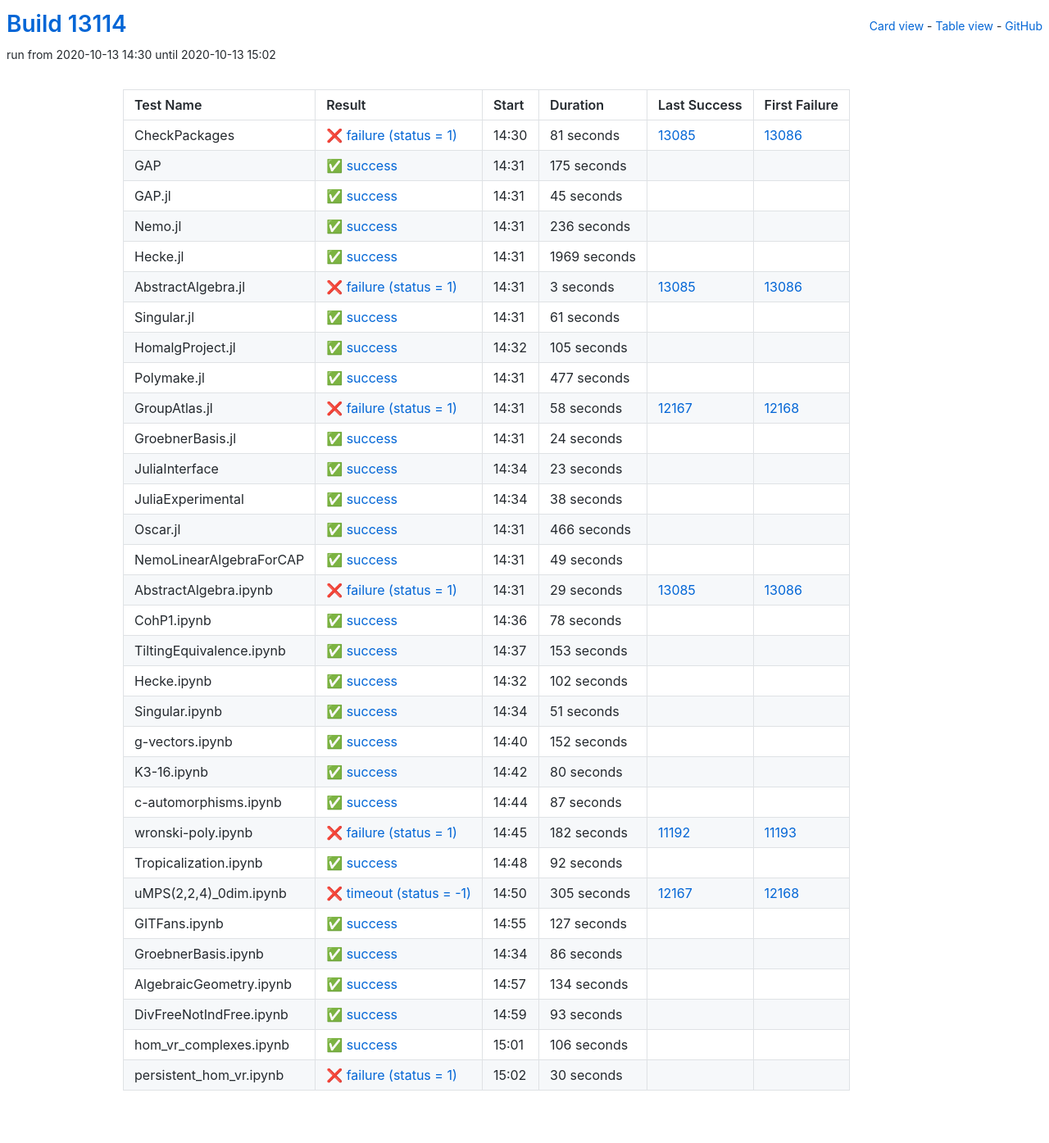
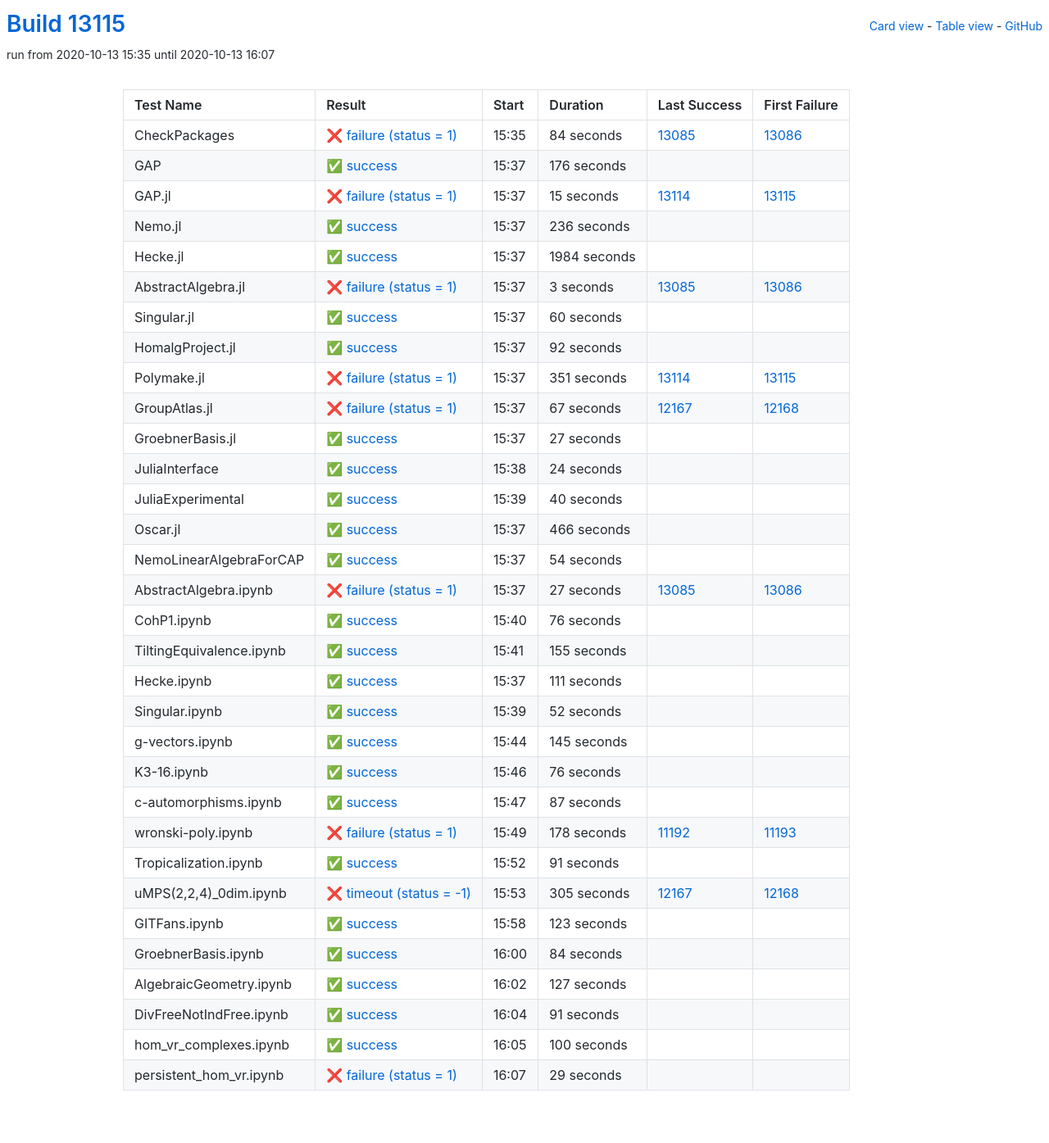
Before and after one commit to oscar-system/oscar-ci-status, a Jekyll site: the page built from table.html, in a window 1280 px wide. Shown: the whole page at 82% size. Built offline with Jekyll 4.4.1, drawn with Linux system fonts in a browser that asks for light colours.

Commit message:
Build #13115

```diff
--- a/_data/ci.yml
+++ b/_data/ci.yml
@@ -1,6 +1,6 @@
 ---
-build: 13114
-build_url: https://oscarci.mathematik.uni-kl.de/job/oscar/13114/
+build: 13115
+build_url: https://oscarci.mathematik.uni-kl.de/job/oscar/13115/
 job: oscar
 organization: oscar-system
 repo: oscar-ci-status
@@ -8,44 +8,44 @@
 tests:
 - name: CheckPackages
   id: checkpackages
-  log: https://oscarci.mathematik.uni-kl.de/job/oscar/13114/artifact/logs/build-13114/CheckPackages.log
-  start: 2020-10-13 14:30
+  log: https://oscarci.mathematik.uni-kl.de/job/oscar/13115/artifact/logs/build-13115/CheckPackages.log
+  start: 2020-10-13 15:35
   success: false
   exitcode: 1
   status: failure
-  duration: 81
+  duration: 84
   last_success: 13085
   last_success_url: https://oscarci.mathematik.uni-kl.de/job/oscar/13085/
   first_failure: 13086
   first_failure_url: https://oscarci.mathematik.uni-kl.de/job/oscar/13086/
 - name: GAP
   id: gap
-  log: https://oscarci.mathematik.uni-kl.de/job/oscar/13114/artifact/logs/build-13114/GAP.log
-  start: 2020-10-13 14:31
+  log: https://oscarci.mathematik.uni-kl.de/job/oscar/13115/artifact/logs/build-13115/GAP.log
+  start: 2020-10-13 15:37
   success: true
   exitcode: 0
   status: success
-  duration: 175
+  duration: 176
   last_success: false
   last_success_url:
   first_failure: false
   first_failure_url:
 - name: GAP.jl
   id: gap-jl
-  log: https://oscarci.mathematik.uni-kl.de/job/oscar/13114/artifact/logs/build-13114/GAP.jl.log
-  start: 2020-10-13 14:31
-  success: true
-  exitcode: 0
-  status: success
-  duration: 45
-  last_success: false
-  last_success_url:
-  first_failure: false
-  first_failure_url:
+  log: https://oscarci.mathematik.uni-kl.de/job/oscar/13115/artifact/logs/build-13115/GAP.jl.log
+  start: 2020-10-13 15:37
+  success: false
+  exitcode: 1
+  status: failure
+  duration: 15
+  last_success: 13114
+  last_success_url: https://oscarci.mathematik.uni-kl.de/job/oscar/13114/
+  first_failure: 13115
+  first_failure_url: https://oscarci.mathematik.uni-kl.de/job/oscar/13115/
 - name: Nemo.jl
   id: nemo-jl
-  log: https://oscarci.mathematik.uni-kl.de/job/oscar/13114/artifact/logs/build-13114/Nemo.jl.log
-  start: 2020-10-13 14:31
+  log: https://oscarci.mathematik.uni-kl.de/job/oscar/13115/artifact/logs/build-13115/Nemo.jl.log
+  start: 2020-10-13 15:37
   success: true
   exitcode: 0
   status: success
@@ -56,20 +56,20 @@
   first_failure_url:
 - name: Hecke.jl
   id: hecke-jl
-  log: https://oscarci.mathematik.uni-kl.de/job/oscar/13114/artifact/logs/build-13114/Hecke.jl.log
-  start: 2020-10-13 14:31
+  log: https://oscarci.mathematik.uni-kl.de/job/oscar/13115/artifact/logs/build-13115/Hecke.jl.log
+  start: 2020-10-13 15:37
   success: true
   exitcode: 0
   status: success
-  duration: 1969
+  duration: 1984
   last_success: false
   last_success_url:
   first_failure: false
   first_failure_url:
 - name: AbstractAlgebra.jl
   id: abstractalgebra-jl
-  log: https://oscarci.mathematik.uni-kl.de/job/oscar/13114/artifact/logs/build-13114/AbstractAlgebra.jl.log
-  start: 2020-10-13 14:31
+  log: https://oscarci.mathematik.uni-kl.de/job/oscar/13115/artifact/logs/build-13115/AbstractAlgebra.jl.log
+  start: 2020-10-13 15:37
   success: false
   exitcode: 1
   status: failure
@@ -80,56 +80,68 @@
   first_failure_url: https://oscarci.mathematik.uni-kl.de/job/oscar/13086/
 - name: Singular.jl
   id: singular-jl
-  log: https://oscarci.mathematik.uni-kl.de/job/oscar/13114/artifact/logs/build-13114/Singular.jl.log
-  start: 2020-10-13 14:31
+  log: https://oscarci.mathematik.uni-kl.de/job/oscar/13115/artifact/logs/build-13115/Singular.jl.log
+  start: 2020-10-13 15:37
   success: true
   exitcode: 0
   status: success
-  duration: 61
+  duration: 60
   last_success: false
   last_success_url:
   first_failure: false
   first_failure_url:
 - name: HomalgProject.jl
   id: homalgproject-jl
-  log: https://oscarci.mathematik.uni-kl.de/job/oscar/13114/artifact/logs/build-13114/HomalgProject.jl.log
-  start: 2020-10-13 14:32
+  log: https://oscarci.mathematik.uni-kl.de/job/oscar/13115/artifact/logs/build-13115/HomalgProject.jl.log
+  start: 2020-10-13 15:37
   success: true
   exitcode: 0
   status: success
-  duration: 105
+  duration: 92
   last_success: false
   last_success_url:
   first_failure: false
   first_failure_url:
 - name: Polymake.jl
   id: polymake-jl
-  log: https://oscarci.mathematik.uni-kl.de/job/oscar/13114/artifact/logs/build-13114/Polymake.jl.log
-  start: 2020-10-13 14:31
-  success: true
-  exitcode: 0
-  status: success
-  duration: 477
-  last_success: false
-  last_success_url:
-  first_failure: false
-  first_failure_url:
-- name: GroupAtlas.jl
-  id: groupatlas-jl
-  log: https://oscarci.mathematik.uni-kl.de/job/oscar/13114/artifact/logs/build-13114/GroupAtlas.jl.log
-  start: 2020-10-13 14:31
+  log: https://oscarci.mathematik.uni-kl.de/job/oscar/13115/artifact/logs/build-13115/Polymake.jl.log
+  start: 2020-10-13 15:37
   success: false
   exitcode: 1
   status: failure
-  duration: 58
+  duration: 351
+  last_success: 13114
+  last_success_url: https://oscarci.mathematik.uni-kl.de/job/oscar/13114/
+  first_failure: 13115
+  first_failure_url: https://oscarci.mathematik.uni-kl.de/job/oscar/13115/
+- name: GroupAtlas.jl
+  id: groupatlas-jl
+  log: https://oscarci.mathematik.uni-kl.de/job/oscar/13115/artifact/logs/build-13115/GroupAtlas.jl.log
+  start: 2020-10-13 15:37
+  success: false
+  exitcode: 1
+  status: failure
+  duration: 67
   last_success: 12167
   last_success_url: https://oscarci.mathematik.uni-kl.de/job/oscar/12167/
   first_failure: 12168
   first_failure_url: https://oscarci.mathematik.uni-kl.de/job/oscar/12168/
 - name: GroebnerBasis.jl
   id: groebnerbasis-jl
-  log: https://oscarci.mathematik.uni-kl.de/job/oscar/13114/artifact/logs/build-13114/GroebnerBasis.jl.log
-  start: 2020-10-13 14:31
+  log: https://oscarci.mathematik.uni-kl.de/job/oscar/13115/artifact/logs/build-13115/GroebnerBasis.jl.log
+  start: 2020-10-13 15:37
+  success: true
+  exitcode: 0
+  status: success
+  duration: 27
+  last_success: false
+  last_success_url:
+  first_failure: false
+  first_failure_url:
+- name: JuliaInterface
+  id: juliainterface
+  log: https://oscarci.mathematik.uni-kl.de/job/oscar/13115/artifact/logs/build-13115/JuliaInterface.log
+  start: 2020-10-13 15:38
   success: true
   exitcode: 0
   status: success
@@ -138,34 +150,22 @@
   last_success_url:
   first_failure: false
   first_failure_url:
-- name: JuliaInterface
-  id: juliainterface
-  log: https://oscarci.mathematik.uni-kl.de/job/oscar/13114/artifact/logs/build-13114/JuliaInterface.log
-  start: 2020-10-13 14:34
+- name: JuliaExperimental
+  id: juliaexperimental
+  log: https://oscarci.mathematik.uni-kl.de/job/oscar/13115/artifact/logs/build-13115/JuliaExperimental.log
+  start: 2020-10-13 15:39
   success: true
   exitcode: 0
   status: success
-  duration: 23
-  last_success: false
-  last_success_url:
-  first_failure: false
-  first_failure_url:
-- name: JuliaExperimental
-  id: juliaexperimental
-  log: https://oscarci.mathematik.uni-kl.de/job/oscar/13114/artifact/logs/build-13114/JuliaExperimental.log
-  start: 2020-10-13 14:34
-  success: true
-  exitcode: 0
-  status: success
-  duration: 38
+  duration: 40
   last_success: false
   last_success_url:
   first_failure: false
   first_failure_url:
 - name: Oscar.jl
   id: oscar-jl
-  log: https://oscarci.mathematik.uni-kl.de/job/oscar/13114/artifact/logs/build-13114/Oscar.jl.log
-  start: 2020-10-13 14:31
+  log: https://oscarci.mathematik.uni-kl.de/job/oscar/13115/artifact/logs/build-13115/Oscar.jl.log
+  start: 2020-10-13 15:37
   success: true
   exitcode: 0
   status: success
@@ -176,104 +176,104 @@
   first_failure_url:
 - name: NemoLinearAlgebraForCAP
   id: nemolinearalgebraforcap
-  log: https://oscarci.mathematik.uni-kl.de/job/oscar/13114/artifact/logs/build-13114/NemoLinearAlgebraForCAP.log
-  start: 2020-10-13 14:31
+  log: https://oscarci.mathematik.uni-kl.de/job/oscar/13115/artifact/logs/build-13115/NemoLinearAlgebraForCAP.log
+  start: 2020-10-13 15:37
   success: true
   exitcode: 0
   status: success
-  duration: 49
+  duration: 54
   last_success: false
   last_success_url:
   first_failure: false
   first_failure_url:
 - name: AbstractAlgebra.ipynb
   id: abstractalgebra-ipynb
-  log: https://oscarci.mathematik.uni-kl.de/job/oscar/13114/artifact/logs/build-13114/AbstractAlgebra.ipynb.log
-  start: 2020-10-13 14:31
+  log: https://oscarci.mathematik.uni-kl.de/job/oscar/13115/artifact/logs/build-13115/AbstractAlgebra.ipynb.log
+  start: 2020-10-13 15:37
   success: false
   exitcode: 1
   status: failure
-  duration: 29
+  duration: 27
   last_success: 13085
   last_success_url: https://oscarci.mathematik.uni-kl.de/job/oscar/13085/
   first_failure: 13086
   first_failure_url: https://oscarci.mathematik.uni-kl.de/job/oscar/13086/
 - name: CohP1.ipynb
   id: cohp1-ipynb
-  log: https://oscarci.mathematik.uni-kl.de/job/oscar/13114/artifact/logs/build-13114/CohP1.ipynb.log
-  start: 2020-10-13 14:36
+  log: https://oscarci.mathematik.uni-kl.de/job/oscar/13115/artifact/logs/build-13115/CohP1.ipynb.log
+  start: 2020-10-13 15:40
   success: true
   exitcode: 0
   status: success
-  duration: 78
+  duration: 76
   last_success: false
   last_success_url:
   first_failure: false
   first_failure_url:
 - name: TiltingEquivalence.ipynb
   id: tiltingequivalence-ipynb
-  log: https://oscarci.mathematik.uni-kl.de/job/oscar/13114/artifact/logs/build-13114/TiltingEquivalence.ipynb.log
-  start: 2020-10-13 14:37
+  log: https://oscarci.mathematik.uni-kl.de/job/oscar/13115/artifact/logs/build-13115/TiltingEquivalence.ipynb.log
+  start: 2020-10-13 15:41
   success: true
   exitcode: 0
   status: success
-  duration: 153
+  duration: 155
   last_success: false
   last_success_url:
   first_failure: false
   first_failure_url:
 - name: Hecke.ipynb
   id: hecke-ipynb
-  log: https://oscarci.mathematik.uni-kl.de/job/oscar/13114/artifact/logs/build-13114/Hecke.ipynb.log
-  start: 2020-10-13 14:32
+  log: https://oscarci.mathematik.uni-kl.de/job/oscar/13115/artifact/logs/build-13115/Hecke.ipynb.log
+  start: 2020-10-13 15:37
   success: true
   exitcode: 0
   status: success
-  duration: 102
+  duration: 111
   last_success: false
   last_success_url:
   first_failure: false
   first_failure_url:
 - name: Singular.ipynb
   id: singular-ipynb
-  log: https://oscarci.mathematik.uni-kl.de/job/oscar/13114/artifact/logs/build-13114/Singular.ipynb.log
-  start: 2020-10-13 14:34
+  log: https://oscarci.mathematik.uni-kl.de/job/oscar/13115/artifact/logs/build-13115/Singular.ipynb.log
+  start: 2020-10-13 15:39
   success: true
   exitcode: 0
   status: success
-  duration: 51
+  duration: 52
   last_success: false
   last_success_url:
   first_failure: false
   first_failure_url:
 - name: g-vectors.ipynb
   id: g-vectors-ipynb
-  log: https://oscarci.mathematik.uni-kl.de/job/oscar/13114/artifact/logs/build-13114/g-vectors.ipynb.log
-  start: 2020-10-13 14:40
+  log: https://oscarci.mathematik.uni-kl.de/job/oscar/13115/artifact/logs/build-13115/g-vectors.ipynb.log
+  start: 2020-10-13 15:44
   success: true
   exitcode: 0
   status: success
-  duration: 152
+  duration: 145
   last_success: false
   last_success_url:
   first_failure: false
   first_failure_url:
 - name: K3-16.ipynb
   id: k3-16-ipynb
-  log: https://oscarci.mathematik.uni-kl.de/job/oscar/13114/artifact/logs/build-13114/K3-16.ipynb.log
-  start: 2020-10-13 14:42
+  log: https://oscarci.mathematik.uni-kl.de/job/oscar/13115/artifact/logs/build-13115/K3-16.ipynb.log
+  start: 2020-10-13 15:46
   success: true
   exitcode: 0
   status: success
-  duration: 80
+  duration: 76
   last_success: false
   last_success_url:
   first_failure: false
   first_failure_url:
 - name: c-automorphisms.ipynb
   id: c-automorphisms-ipynb
-  log: https://oscarci.mathematik.uni-kl.de/job/oscar/13114/artifact/logs/build-13114/c-automorphisms.ipynb.log
-  start: 2020-10-13 14:44
+  log: https://oscarci.mathematik.uni-kl.de/job/oscar/13115/artifact/logs/build-13115/c-automorphisms.ipynb.log
+  start: 2020-10-13 15:47
   success: true
   exitcode: 0
   status: success
@@ -284,32 +284,32 @@
   first_failure_url:
 - name: wronski-poly.ipynb
   id: wronski-poly-ipynb
-  log: https://oscarci.mathematik.uni-kl.de/job/oscar/13114/artifact/logs/build-13114/wronski-poly.ipynb.log
-  start: 2020-10-13 14:45
+  log: https://oscarci.mathematik.uni-kl.de/job/oscar/13115/artifact/logs/build-13115/wronski-poly.ipynb.log
+  start: 2020-10-13 15:49
   success: false
   exitcode: 1
   status: failure
-  duration: 182
+  duration: 178
   last_success: 11192
   last_success_url: https://oscarci.mathematik.uni-kl.de/job/oscar/11192/
   first_failure: 11193
   first_failure_url: https://oscarci.mathematik.uni-kl.de/job/oscar/11193/
 - name: Tropicalization.ipynb
   id: tropicalization-ipynb
-  log: https://oscarci.mathematik.uni-kl.de/job/oscar/13114/artifact/logs/build-13114/Tropicalization.ipynb.log
-  start: 2020-10-13 14:48
+  log: https://oscarci.mathematik.uni-kl.de/job/oscar/13115/artifact/logs/build-13115/Tropicalization.ipynb.log
+  start: 2020-10-13 15:52
   success: true
   exitcode: 0
   status: success
-  duration: 92
+  duration: 91
   last_success: false
   last_success_url:
   first_failure: false
   first_failure_url:
 - name: uMPS(2,2,4)_0dim.ipynb
   id: umps-2-2-4-0dim-ipynb
-  log: https://oscarci.mathematik.uni-kl.de/job/oscar/13114/artifact/logs/build-13114/uMPS-2-2-4-_0dim.ipynb.log
-  start: 2020-10-13 14:50
+  log: https://oscarci.mathematik.uni-kl.de/job/oscar/13115/artifact/logs/build-13115/uMPS-2-2-4-_0dim.ipynb.log
+  start: 2020-10-13 15:53
   success: false
   exitcode: -1
   status: timeout
@@ -320,8 +320,32 @@
   first_failure_url: https://oscarci.mathematik.uni-kl.de/job/oscar/12168/
 - name: GITFans.ipynb
   id: gitfans-ipynb
-  log: https://oscarci.mathematik.uni-kl.de/job/oscar/13114/artifact/logs/build-13114/GITFans.ipynb.log
-  start: 2020-10-13 14:55
+  log: https://oscarci.mathematik.uni-kl.de/job/oscar/13115/artifact/logs/build-13115/GITFans.ipynb.log
+  start: 2020-10-13 15:58
+  success: true
+  exitcode: 0
+  status: success
+  duration: 123
+  last_success: false
+  last_success_url:
+  first_failure: false
+  first_failure_url:
+- name: GroebnerBasis.ipynb
+  id: groebnerbasis-ipynb
+  log: https://oscarci.mathematik.uni-kl.de/job/oscar/13115/artifact/logs/build-13115/GroebnerBasis.ipynb.log
+  start: 2020-10-13 16:00
+  success: true
+  exitcode: 0
+  status: success
+  duration: 84
+  last_success: false
+  last_success_url:
+  first_failure: false
+  first_failure_url:
+- name: AlgebraicGeometry.ipynb
+  id: algebraicgeometry-ipynb
+  log: https://oscarci.mathematik.uni-kl.de/job/oscar/13115/artifact/logs/build-13115/AlgebraicGeometry.ipynb.log
+  start: 2020-10-13 16:02
   success: true
   exitcode: 0
   status: success
@@ -330,62 +354,38 @@
   last_success_url:
   first_failure: false
   first_failure_url:
-- name: GroebnerBasis.ipynb
-  id: groebnerbasis-ipynb
-  log: https://oscarci.mathematik.uni-kl.de/job/oscar/13114/artifact/logs/build-13114/GroebnerBasis.ipynb.log
-  start: 2020-10-13 14:34
+- name: DivFreeNotIndFree.ipynb
+  id: divfreenotindfree-ipynb
+  log: https://oscarci.mathematik.uni-kl.de/job/oscar/13115/artifact/logs/build-13115/DivFreeNotIndFree.ipynb.log
+  start: 2020-10-13 16:04
   success: true
   exitcode: 0
   status: success
-  duration: 86
-  last_success: false
-  last_success_url:
-  first_failure: false
-  first_failure_url:
-- name: AlgebraicGeometry.ipynb
-  id: algebraicgeometry-ipynb
-  log: https://oscarci.mathematik.uni-kl.de/job/oscar/13114/artifact/logs/build-13114/AlgebraicGeometry.ipynb.log
-  start: 2020-10-13 14:57
-  success: true
-  exitcode: 0
-  status: success
-  duration: 134
-  last_success: false
-  last_success_url:
-  first_failure: false
-  first_failure_url:
-- name: DivFreeNotIndFree.ipynb
-  id: divfreenotindfree-ipynb
-  log: https://oscarci.mathematik.uni-kl.de/job/oscar/13114/artifact/logs/build-13114/DivFreeNotIndFree.ipynb.log
-  start: 2020-10-13 14:59
-  success: true
-  exitcode: 0
-  status: success
-  duration: 93
+  duration: 91
   last_success: false
   last_success_url:
   first_failure: false
   first_failure_url:
 - name: hom_vr_complexes.ipynb
   id: hom-vr-complexes-ipynb
-  log: https://oscarci.mathematik.uni-kl.de/job/oscar/13114/artifact/logs/build-13114/hom_vr_complexes.ipynb.log
-  start: 2020-10-13 15:01
+  log: https://oscarci.mathematik.uni-kl.de/job/oscar/13115/artifact/logs/build-13115/hom_vr_complexes.ipynb.log
+  start: 2020-10-13 16:05
   success: true
   exitcode: 0
   status: success
-  duration: 106
+  duration: 100
   last_success: false
   last_success_url:
   first_failure: false
   first_failure_url:
 - name: persistent_hom_vr.ipynb
   id: persistent-hom-vr-ipynb
-  log: https://oscarci.mathematik.uni-kl.de/job/oscar/13114/artifact/logs/build-13114/persistent_hom_vr.ipynb.log
-  start: 2020-10-13 15:02
+  log: https://oscarci.mathematik.uni-kl.de/job/oscar/13115/artifact/logs/build-13115/persistent_hom_vr.ipynb.log
+  start: 2020-10-13 16:07
   success: false
   exitcode: 1
   status: failure
-  duration: 30
+  duration: 29
   last_success: false
   last_success_url:
   first_failure: false
```
Also changed, not shown: README.md.
